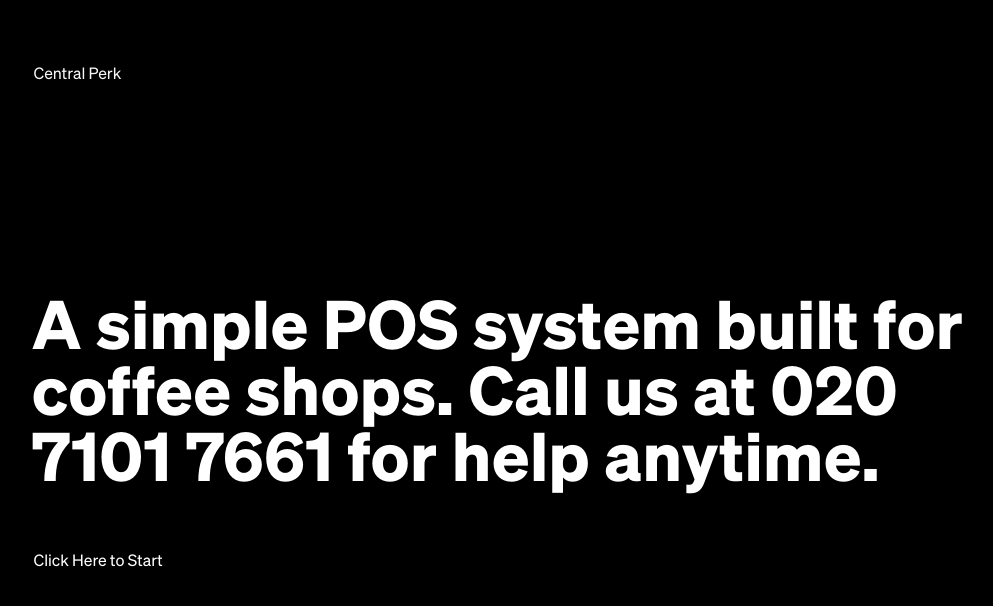
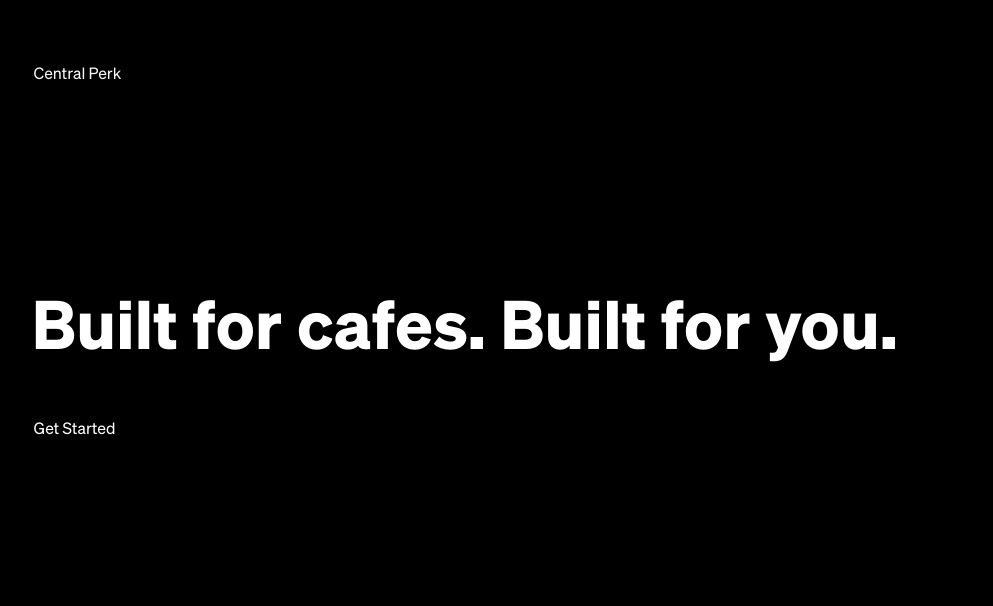
Before and after one commit to louisecchan/central-perk, a React (Create React App) app: page / in a window 1280 px wide. Shown: the top 606 px of the page, without its empty margins (146-1139 px from the left). Built offline with nearby package versions, Linux system fonts and the light colour scheme.

Commit message:
Update content

```diff
--- a/src/pages/HomePage.jsx
+++ b/src/pages/HomePage.jsx
@@ -9,15 +9,15 @@ function HomePage() {
       <div className="container-main">
         <div className="bg-black p-5 m-5 rounded-3">
           <p className="pos-desc-1">
-            A simple POS system built for coffee shops.{" "}
+            Built for cafes.{" "}
             <span className="contact-text">
-              Call us at 020 7101 7661 for help anytime.
+              Built for you.
             </span>
           </p>
           <br />
           <div className="start-btn">
             <Link to="/pos" className="btn fadeInUp animated animatedFadeInUp">
-              <h2>Click Here to Start</h2>
+              <h2>Get Started</h2>
             </Link>
           </div>
         </div>
```
